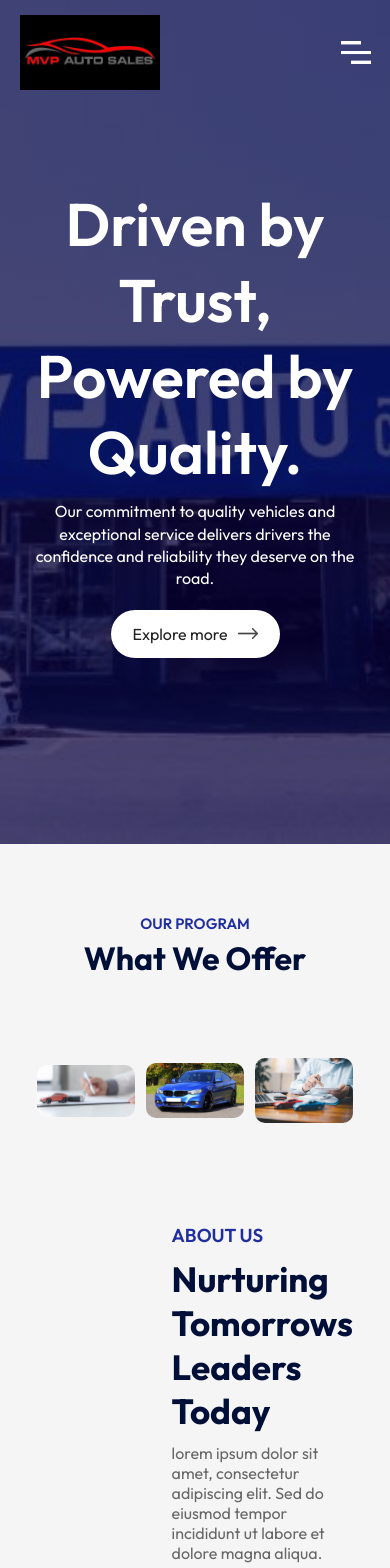
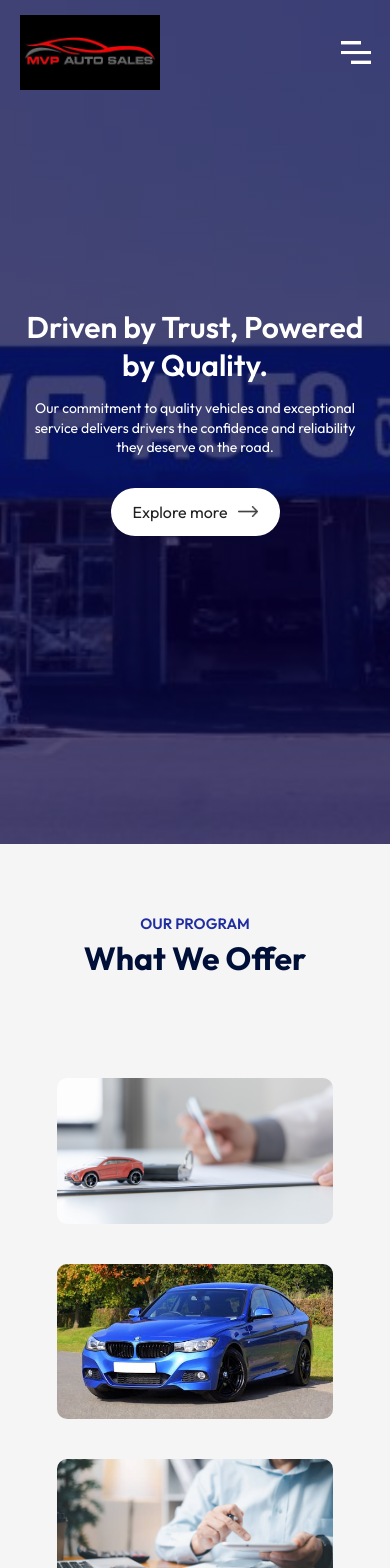
Before and after one commit to Raiqa284/mvpauto, a React (Vite) app: page / in a window 390 px wide. Shown: the top 1568 px of the page. Built offline with nearby package versions, Linux system fonts and the light colour scheme.

Commit message:
added more media querys

```diff
--- a/src/components/Background/Background.css
+++ b/src/components/Background/Background.css
@@ -23,3 +23,15 @@
     margin: 10px auto 20px;
     line-height: 1.4;
 }
+/* --------media query-----------*/
+@media (max-width: 650px){
+    .hero-text h1{
+        font-size: 30px;
+        max-width: 400px;
+        margin: auto;
+    }
+    .hero-text p{
+        font-size: 14px;
+        margin: 15px auto 30px;
+    }
+}
--- a/src/components/Programs_temp/Programs_temp.css
+++ b/src/components/Programs_temp/Programs_temp.css
@@ -43,3 +43,16 @@
     padding-top: 0;
 
 }
+/* --------media query-----------*/
+@media (max-width: 650px){
+    .programs{
+        flex-direction: column;
+
+    }
+    .program{
+        flex-basis: 100%;
+        margin: 20px;
+
+
+    }
+    }
```
